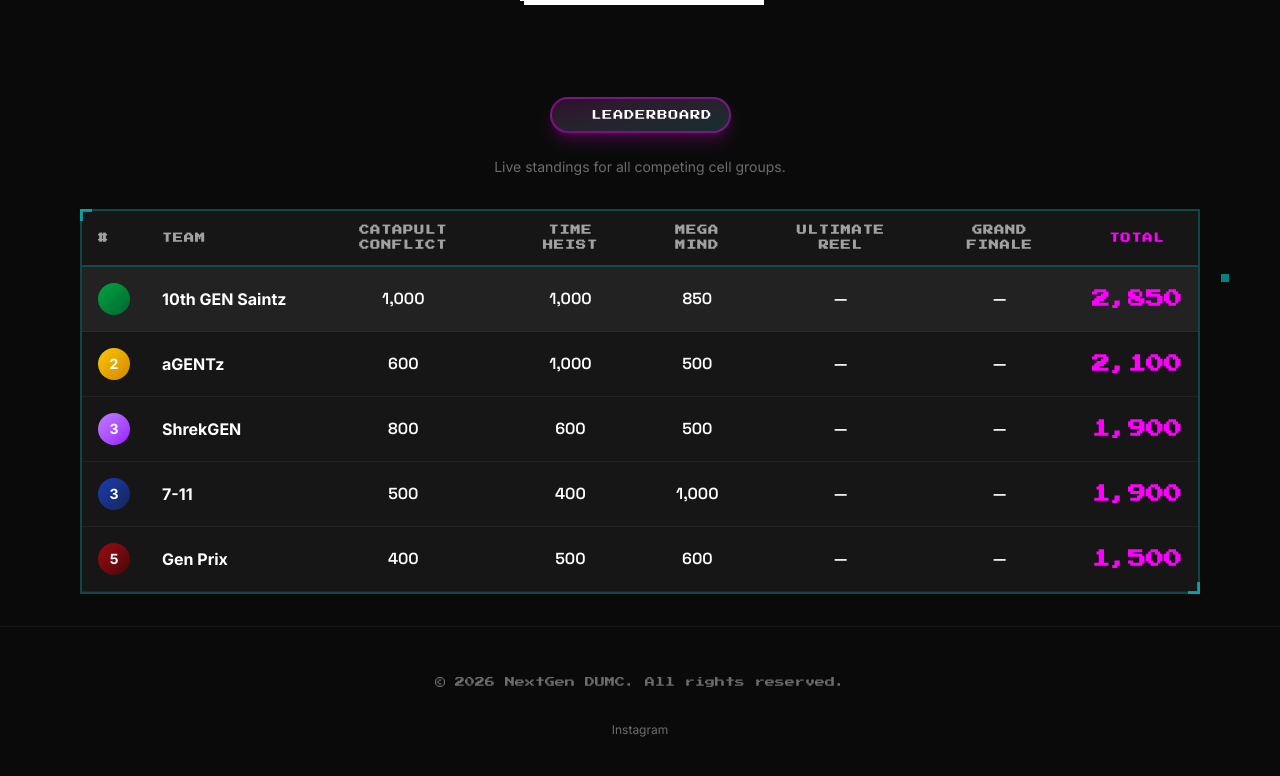
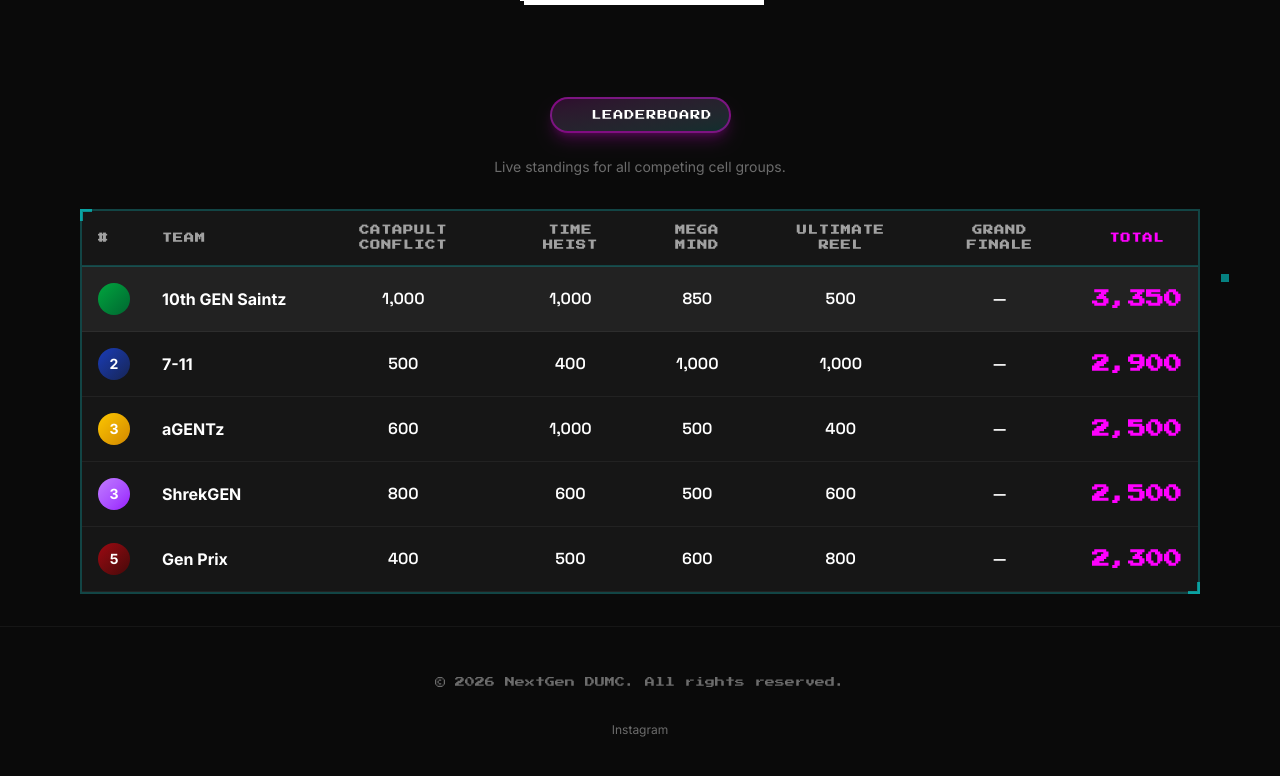
Before and after one commit to ashleylpm/kingdomlympics, a React (Vite) app: page / in a window 1280 px wide. Shown: the part 3186-3962 px from the top of the page. Built offline with nearby package versions, Linux system fonts and the light colour scheme; some icons are missing.

Commit message:
feat: updated ulti reel scores

```diff
--- a/src/components/sections/LeaderboardPreview.tsx
+++ b/src/components/sections/LeaderboardPreview.tsx
@@ -3,11 +3,11 @@ import { Icon } from '@iconify/react';
 import { motion } from 'motion/react';
 
 const teams = [
-  { name: '10th GEN Saintz', color: 'from-green-600 to-green-800', games: [1000, 1000, 850, null, null] },
-  { name: 'aGENTz', color: 'from-yellow-400 to-yellow-600', games: [600, 1000, 500, null, null] },
-  { name: 'ShrekGEN', color: 'from-purple-400 to-purple-600', games: [800, 600, 500, null, null] },
-  { name: 'Gen Prix', color: 'from-red-800 to-red-950', games: [400, 500, 600, null, null] },
-  { name: '7-11', color: 'from-blue-800 to-blue-950', games: [500, 400, 1000, null, null] },
+  { name: 'Gen Prix', color: 'from-red-800 to-red-950', games: [400, 500, 600, 800, null] },
+  { name: 'aGENTz', color: 'from-yellow-400 to-yellow-600', games: [600, 1000, 500, 400, null] },
+  { name: '7-11', color: 'from-blue-800 to-blue-950', games: [500, 400, 1000, 1000, null] },
+  { name: '10th GEN Saintz', color: 'from-green-600 to-green-800', games: [1000, 1000, 850, 500, null] },
+  { name: 'ShrekGEN', color: 'from-purple-400 to-purple-600', games: [800, 600, 500, 600, null] },
 ];
 
 const gameNames = ['Catapult Conflict', 'Time Heist', 'Mega Mind', 'Ultimate Reel', 'Grand Finale'];
```
